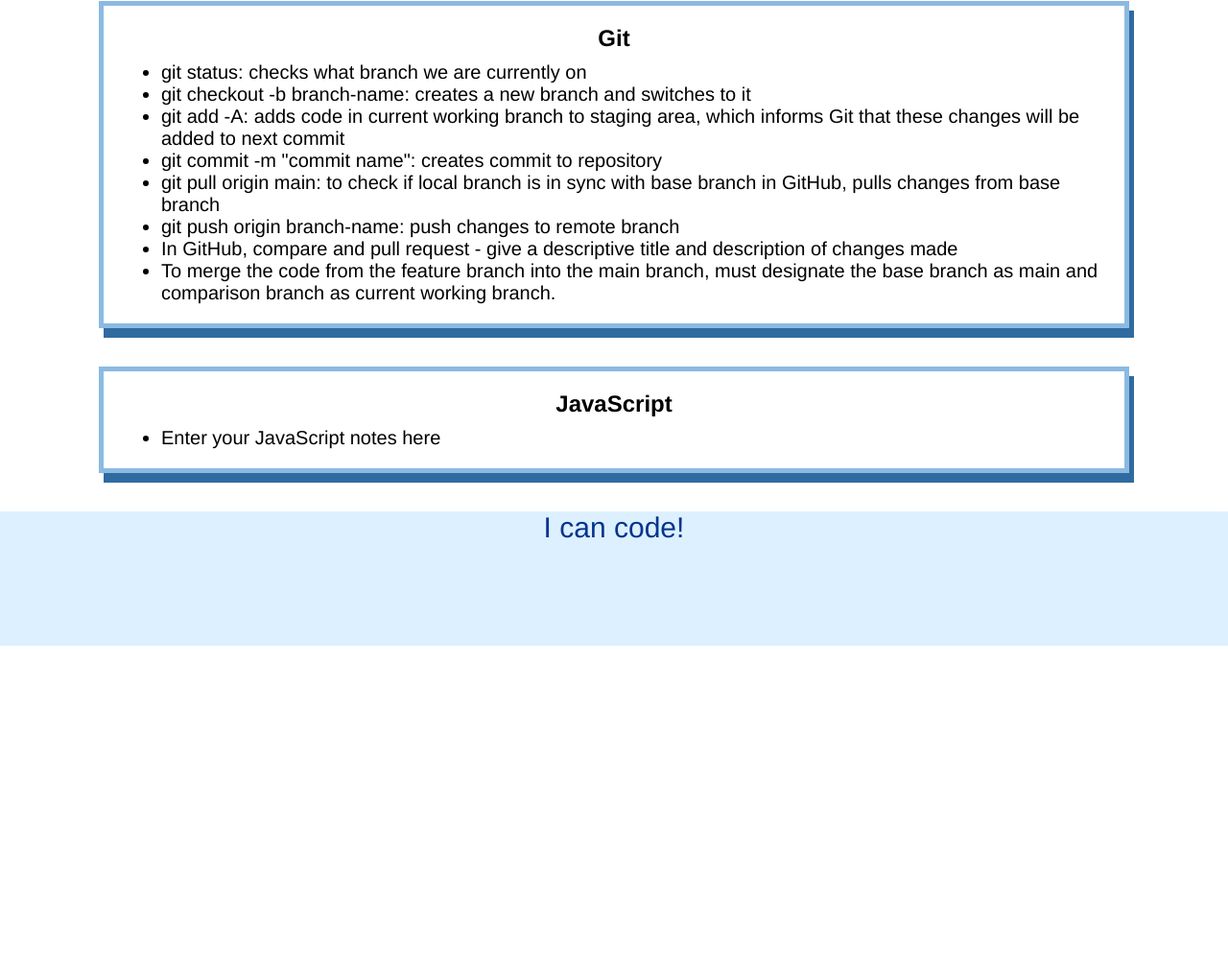
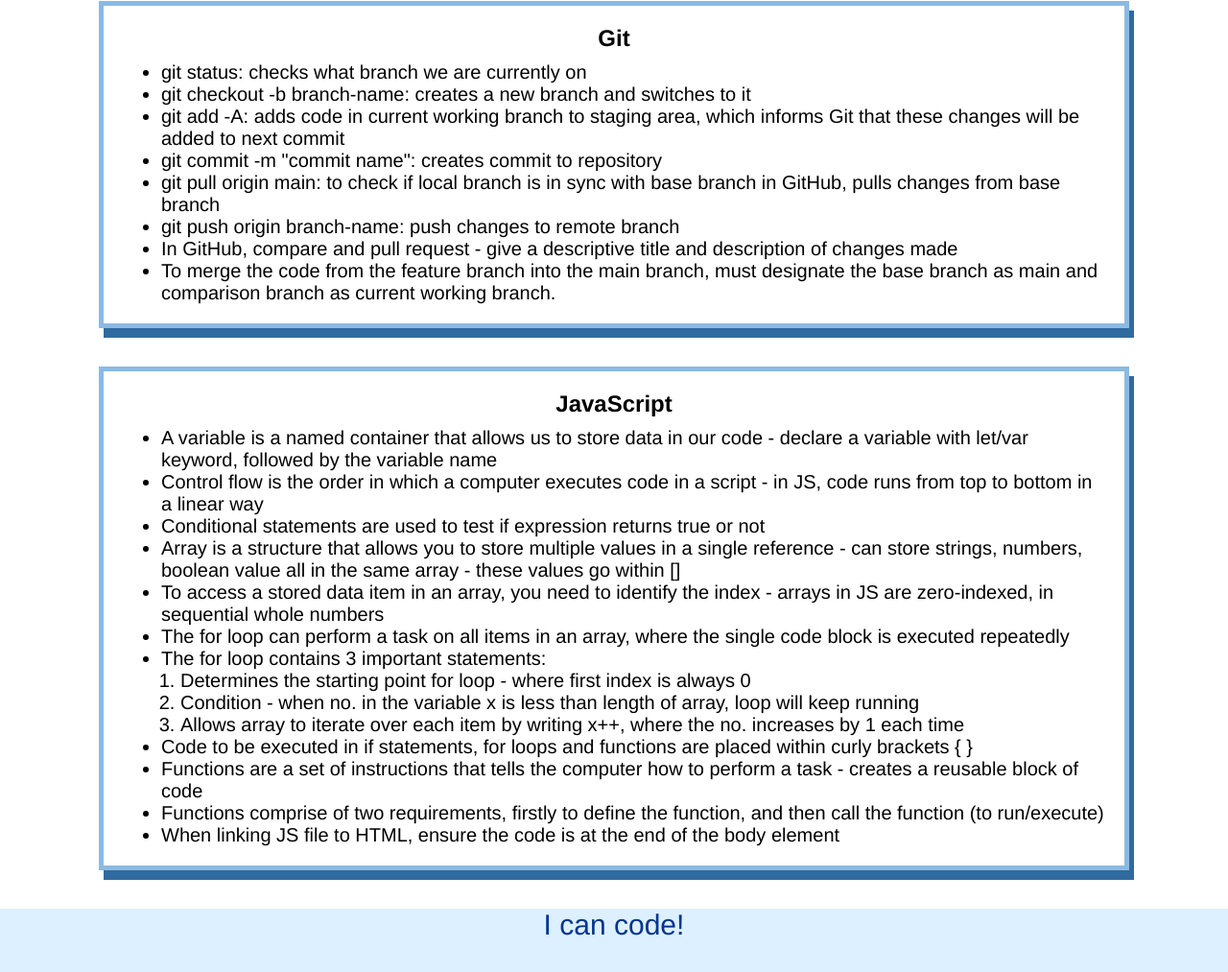
Before and after one commit to sschu99/prework-study-guide, a plain HTML site: page index.html in a window 1280 px wide. Shown: the part 895-1908 px from the top of the page at 96% size. Before the commit the page ends 1568 px from the top, so only its background shows below. Drawn offline with Linux system fonts and the light colour scheme.

Commit message:
added JavaScript to project

```diff
--- a/assets/script.js
+++ b/assets/script.js
@@ -1,17 +1,25 @@
 var topics = ['HTML', 'CSS', 'Git', 'JavaScript'];
+var randomTopic = topics[Math.floor(Math.random() * topics.length)];
 
-for (var x = 0; x < topics.length; x++) {
+function listTopics() {
+    for (var x = 0; x < topics.length; x++) {
     console.log(topics[x]);
+    }
 }
 
-/*
-if (topic === 'HTML') {
+function selectTopic() {
+    if (randomTopic === 'HTML') {
     console.log("Let's study HTML!");
-} else if (topic === 'CSS') {
+    } else if (randomTopic === 'CSS') {
     console.log("Let's study CSS!");
-} else if (topic === 'Git') {
+    } else if (randomTopic === 'Git') {
     console.log("Let's study JavaScript!");
-} else {
-    console.log('Please try again!');
+    } else {
+    console.log('Please try again!')
+    }
 }
-*/
+
+console.log('Here are the topics we learned through Prework:');
+listTopics();
+console.log('Which topic should we study first?');
+selectTopic();
--- a/assets/style.css
+++ b/assets/style.css
@@ -29,6 +29,11 @@ ul {
     font-size: 20px;
 }
 
+ol {
+    padding-left: 60px;
+    font-size: 20px;
+}
+
 p {
     text-align: center;
     font-size: 30px;
--- a/index.html
+++ b/index.html
@@ -59,7 +59,24 @@
       <section class="card" id="javascript-section">
       <h2>JavaScript</h2>
       <ul>
-        <li>Enter your JavaScript notes here</li>
+        <li>A variable is a named container that allows us to store data in our code - declare a variable with let/var keyword, followed by the variable name</li>
+        <li>Control flow is the order in which a computer executes code in a script - in JS, code runs from top to bottom in a linear way</li>
+        <li>Conditional statements are used to test if expression returns true or not</li>
+        <li>Array is a structure that allows you to store multiple values in a single reference - can store strings, numbers, boolean value all in the same array - these values go within []</li>
+        <li>To access a stored data item in an array, you need to identify the index - arrays in JS are zero-indexed, in sequential whole numbers</li>
+        <li>The for loop can perform a task on all items in an array, where the single code block is executed repeatedly</li>
+        <li>The for loop contains 3 important statements:</li>
+      </ul>
+      <ol>
+        <li>Determines the starting point for loop - where first index is always 0</li>
+        <li>Condition - when no. in the variable x is less than length of array, loop will keep running</li>
+        <li>Allows array to iterate over each item by writing x++, where the no. increases by 1 each time</li>
+      </ol>
+      <ul>
+        <li>Code to be executed in if statements, for loops and functions are placed within curly brackets { }</li>
+        <li>Functions are a set of instructions that tells the computer how to perform a task - creates a reusable block of code</li>
+        <li>Functions comprise of two requirements, firstly to define the function, and then call the function (to run/execute)</li>
+        <li>When linking JS file to HTML, ensure the code is at the end of the body element</li>
       </ul>
       </section>
     </main>
```
